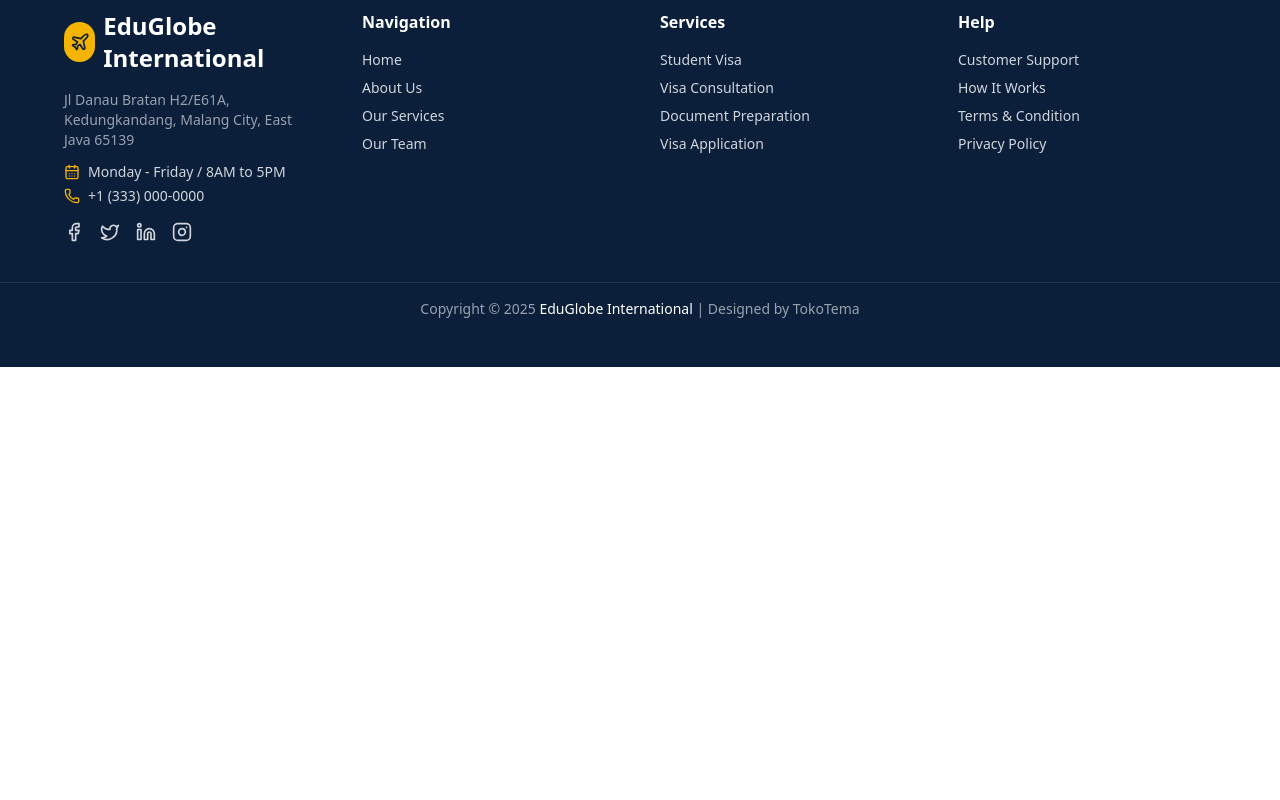
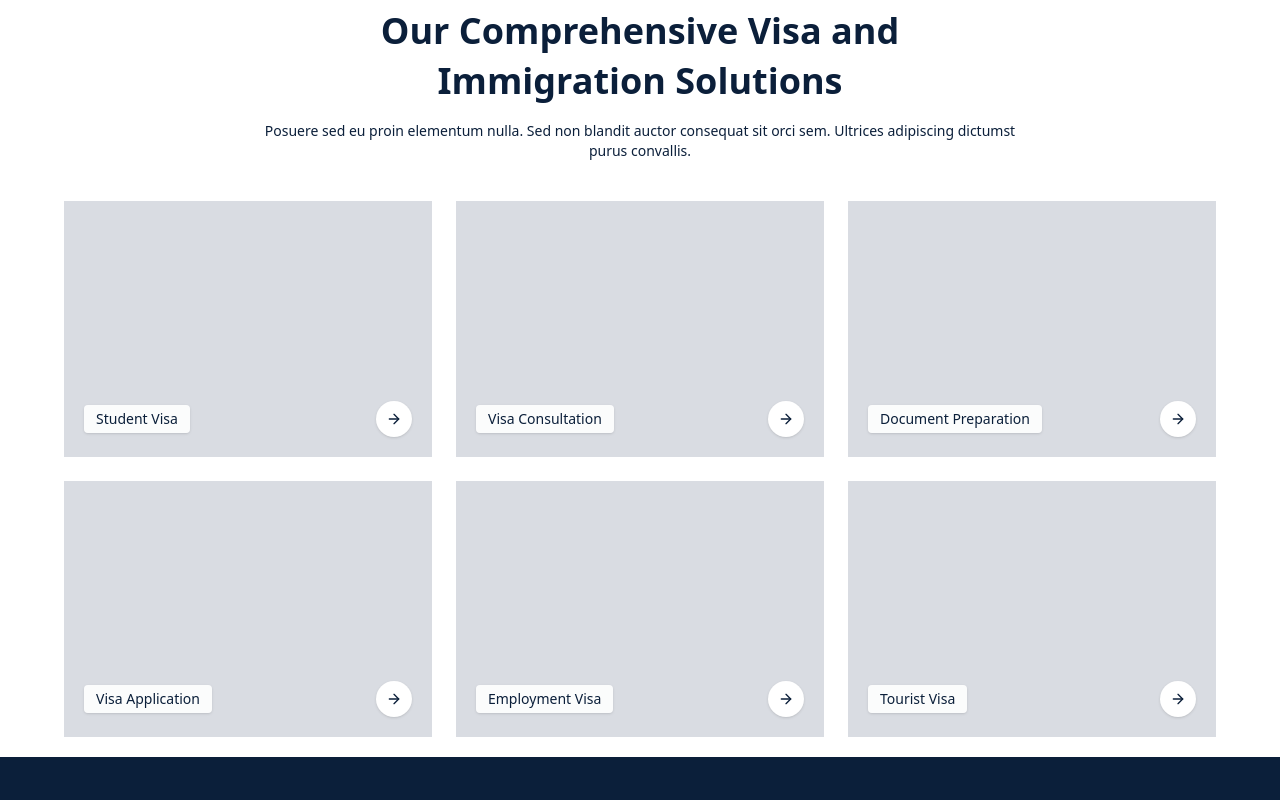
Before and after one commit to Darshankyada2003/EduGlobe-International, a React (Vite) app: page / in a window 1280 px wide. Shown: the part 1800-2600 px from the top of the page. Before the commit the page ends 2167 px from the top, so only its background shows below. Built offline with nearby package versions, Linux system fonts and the light colour scheme.

Commit message:
add serviceSection

```diff
--- a/src/components/Navbar.tsx
+++ b/src/components/Navbar.tsx
@@ -17,13 +17,13 @@ const Navbar = () => {
     return (
         <header className="sticky top-0 z-50 w-full">
             {/* Topbar */}
-            <div className={`${scrolled ? "bg-[#0B1F3A]/80 backdrop-blur-md border-b border-white/10" : "bg-[#0B1F3A]/80"} w-full text-white text-xs sm:text-sm flex flex-col sm:flex-row sm:justify-between items-center gap-1 sm:gap-0 px-4 sm:px-6 lg:px-10 xl:px-16 py-2 transition-colors duration-200`}>
+            <div className={`${scrolled ? "bg-[#0B1F3A]/80 backdrop-blur-md" : "bg-[#0B1F3A]/80"} w-full text-white text-xs sm:text-sm flex flex-col sm:flex-row sm:justify-between items-center gap-1 sm:gap-0 px-4 sm:px-6 lg:px-10 xl:px-16 py-2 transition-colors duration-200`}>
                 <p className="flex items-center gap-2"><Phone className="w-4 h-4 text-[#F4B400]" /> Need Quick Response? Call US +1 (333) 000-0000</p>
                 <p>Monday - Friday / 8AM to 5PM</p>
             </div>
 
             {/* Navbar */}
-            <nav className={`${scrolled ? "bg-[#0B1F3A]/90 backdrop-blur-md border-b border-white/10" : "bg-[#0B1F3A]/90"} text-white shadow-sm transition-colors duration-200`}>
+            <nav className={`${scrolled ? "bg-[#0B1F3A]/80 backdrop-blur-md" : "bg-[#0B1F3A]/80"} text-white transition-colors duration-200`}>
                 <div className="container mx-auto flex justify-between items-center px-4 sm:px-6 lg:px-10 xl:px-16 py-4  " >
                     {/* Logo */}
                     <div className="flex items-center gap-2">
--- /dev/null
+++ b/src/components/ServicesSection.tsx
@@ -0,0 +1,49 @@
+import { ArrowRight } from "lucide-react";
+
+const services = [
+  { title: "Student Visa" },
+  { title: "Visa Consultation" },
+  { title: "Document Preparation" },
+  { title: "Visa Application" },
+  { title: "Employment Visa" },
+  { title: "Tourist Visa" },
+];
+
+const ServicesSection = () => {
+  return (
+    <section className="container mx-auto px-4 sm:px-6 lg:px-10 xl:px-16 py-5">
+      <div className="text-center max-w-3xl mx-auto mb-10">
+        <p className="uppercase text-xs tracking-wide text-[#0B1F3A]/70 font-semibold mb-2">Our Service</p>
+        <h2 className="text-2xl sm:text-3xl md:text-4xl font-bold text-[#0B1F3A] leading-snug">
+          Our Comprehensive Visa and
+          <br className="hidden sm:block" /> Immigration Solutions
+        </h2>
+        <p className="text-sm text-[#0B1F3A] /80 mt-4">
+          Posuere sed eu proin elementum nulla. Sed non blandit auctor consequat sit orci sem.
+          Ultrices adipiscing dictumst purus convallis.
+        </p>
+      </div>
+
+      <div className="grid grid-cols-1 sm:grid-cols-2 lg:grid-cols-3 gap-6">
+        {services.map((service) => (
+          <div
+            key={service.title}
+            className="group relative h-56 md:h-64 bg-gray-200 overflow-hidden"
+          >
+            <div className="absolute inset-0 bg-[#0B1F3A]/5 group-hover:bg-[#0B1F3A]/10 transition-colors" />
+            <div className="absolute inset-x-0 bottom-0 flex items-center justify-between p-5">
+              <span className="text-sm font-medium text-[#0B1F3A] bg-white/90 px-3 py-1 rounded-sm shadow-sm">
+                {service.title}
+              </span>
+              <span className="inline-flex h-9 w-9 items-center justify-center rounded-full bg-white text-[#0B1F3A] shadow-sm group-hover:bg-[#F4B400] group-hover:text-[#0B1F3A] transition-colors">
+                <ArrowRight className="h-4 w-4" />
+              </span>
+            </div>
+          </div>
+        ))}
+      </div>
+    </section>
+  );
+};
+
+export default ServicesSection;
--- a/src/pages/Home.tsx
+++ b/src/pages/Home.tsx
@@ -1,11 +1,13 @@
 import Hero from "../components/Hero";
 import VisionSection from "../components/VisionSection";
+import ServicesSection from "../components/ServicesSection";
 
 const Home = () => {
     return (
         <div>
             <Hero />
             <VisionSection />
+            <ServicesSection />
         </div>
     );
 };
```
